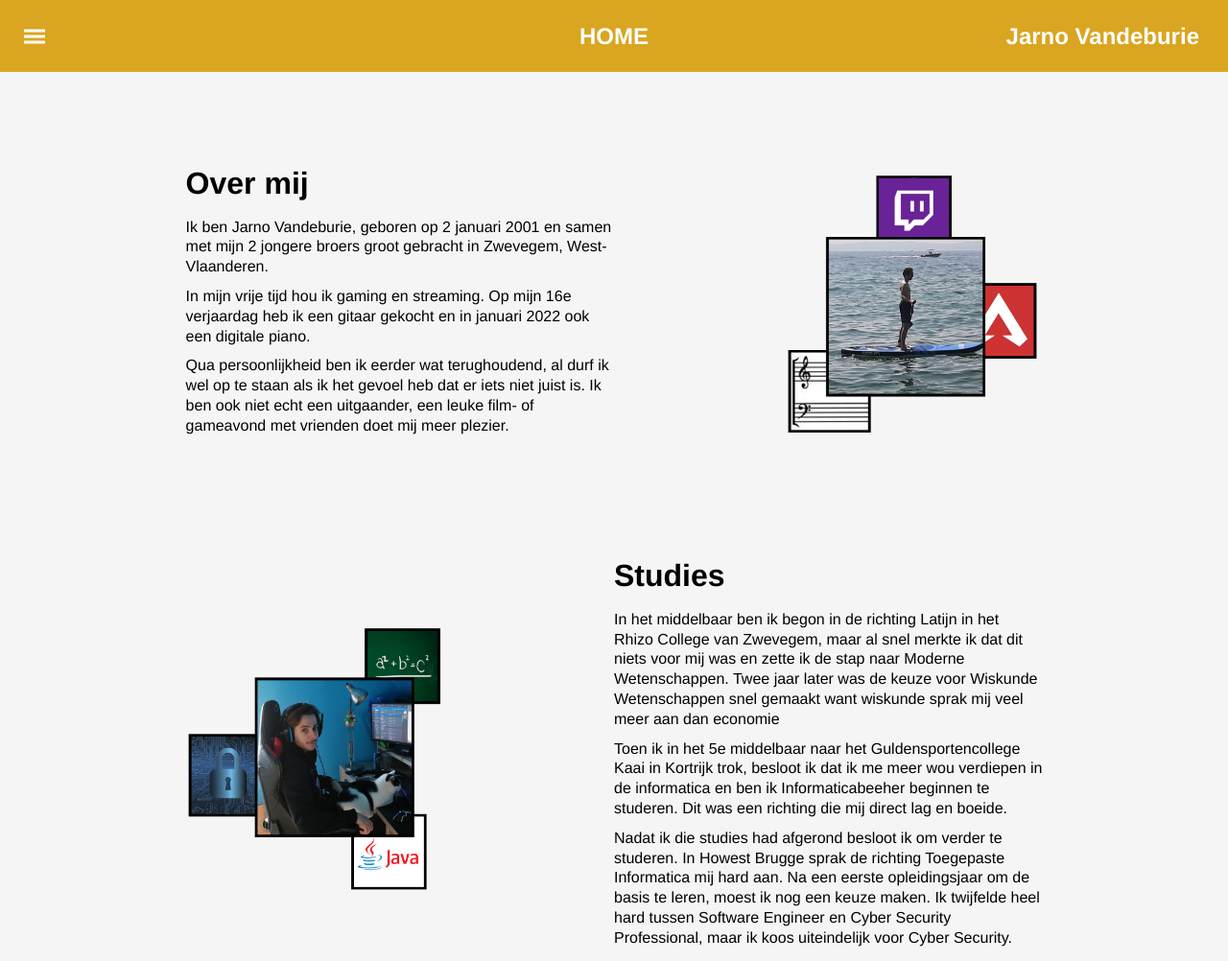
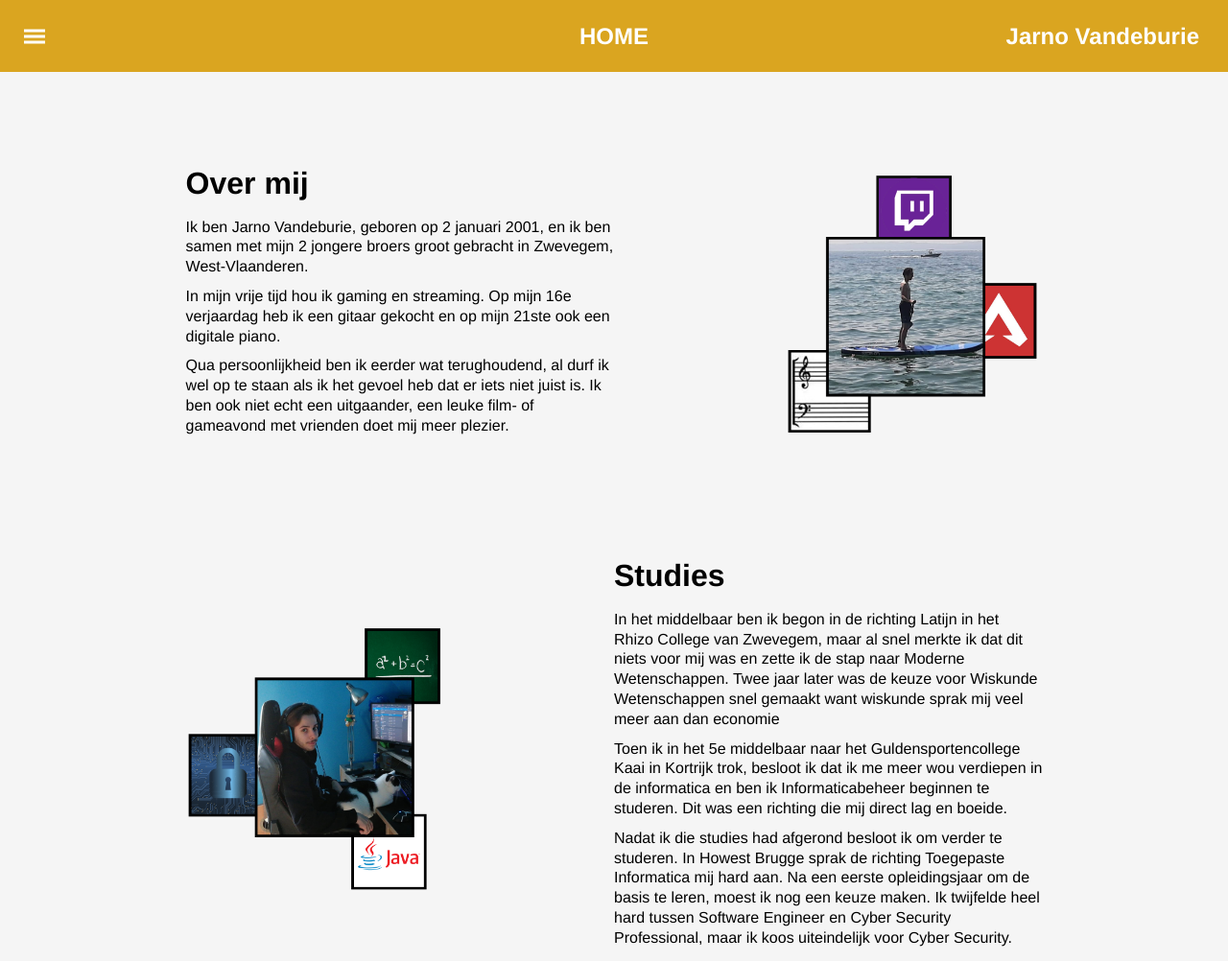
Before and after one commit to JarnoVandeburie/Website, a plain HTML site: page index.html in a window 1280 px wide. Shown: the top 1002 px of the page at 96% size. Drawn offline with Linux system fonts and the light colour scheme.

Commit message:
T ypfouten

```diff
--- a/index.html
+++ b/index.html
@@ -34,8 +34,8 @@
     <section>
         <div>
             <h1>Over mij</h1>
-            <p>Ik ben Jarno Vandeburie, geboren op 2 januari 2001 en samen met mijn 2 jongere broers groot gebracht in Zwevegem, West-Vlaanderen.</p>
-            <p>In mijn vrije tijd hou ik gaming en streaming. Op mijn 16e verjaardag heb ik een gitaar gekocht en in januari 2022 ook een digitale piano.</p>
+            <p>Ik ben Jarno Vandeburie, geboren op 2 januari 2001, en ik ben samen met mijn 2 jongere broers groot gebracht in Zwevegem, West-Vlaanderen.</p>
+            <p>In mijn vrije tijd hou ik gaming en streaming. Op mijn 16e verjaardag heb ik een gitaar gekocht en op mijn 21ste ook een digitale piano.</p>
             <p>Qua persoonlijkheid ben ik eerder wat terughoudend, al durf ik wel op te staan als ik het gevoel heb dat er iets niet juist is. Ik ben ook niet echt een uitgaander, een leuke film- of gameavond met vrienden doet mij meer plezier.</p>
         </div>
         <img src="assets/images/over-mij.png" alt="">
@@ -45,7 +45,7 @@
         <div>
             <h1>Studies</h1>
             <p>In het middelbaar ben ik begon in de richting Latijn in het Rhizo College van Zwevegem, maar al snel merkte ik dat dit niets voor mij was en zette ik de stap naar Moderne Wetenschappen. Twee jaar later was de keuze voor Wiskunde Wetenschappen snel gemaakt want wiskunde sprak mij veel meer aan dan economie</p>
-            <p>Toen ik in het 5e middelbaar naar het Guldensportencollege Kaai in Kortrijk trok, besloot ik dat ik me meer wou verdiepen in de informatica en ben ik Informaticabeeher beginnen te studeren. Dit was een richting die mij direct lag en boeide.</p>
+            <p>Toen ik in het 5e middelbaar naar het Guldensportencollege Kaai in Kortrijk trok, besloot ik dat ik me meer wou verdiepen in de informatica en ben ik Informaticabeheer beginnen te studeren. Dit was een richting die mij direct lag en boeide.</p>
             <p>Nadat ik die studies had afgerond besloot ik om verder te studeren. In Howest Brugge sprak de richting Toegepaste Informatica mij hard aan. Na een eerste opleidingsjaar om de basis te leren, moest ik nog een keuze maken. Ik twijfelde heel hard tussen Software Engineer en Cyber Security Professional, maar ik koos uiteindelijk voor Cyber Security.</p>
         </div>
         <img src="assets/images/studies.png" alt="">
```
